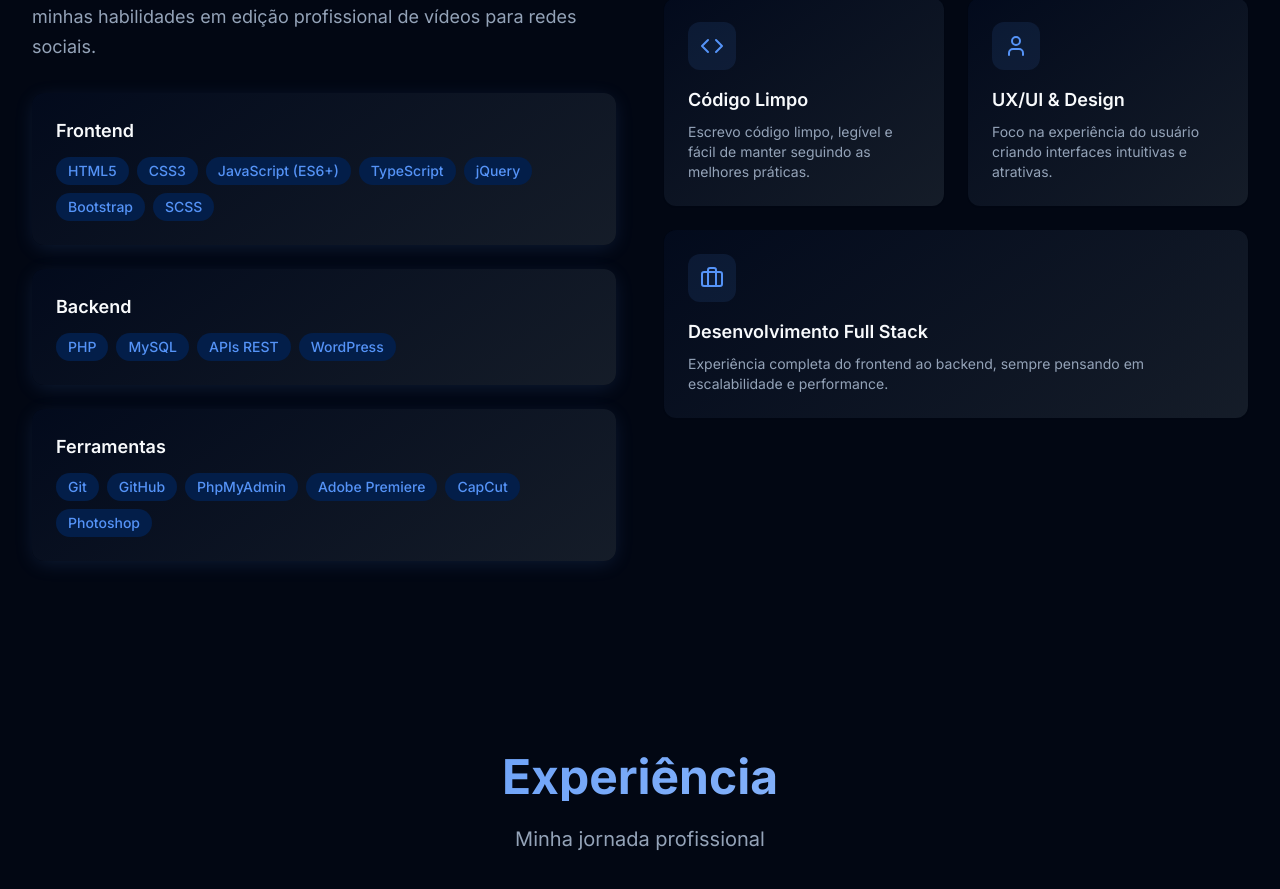
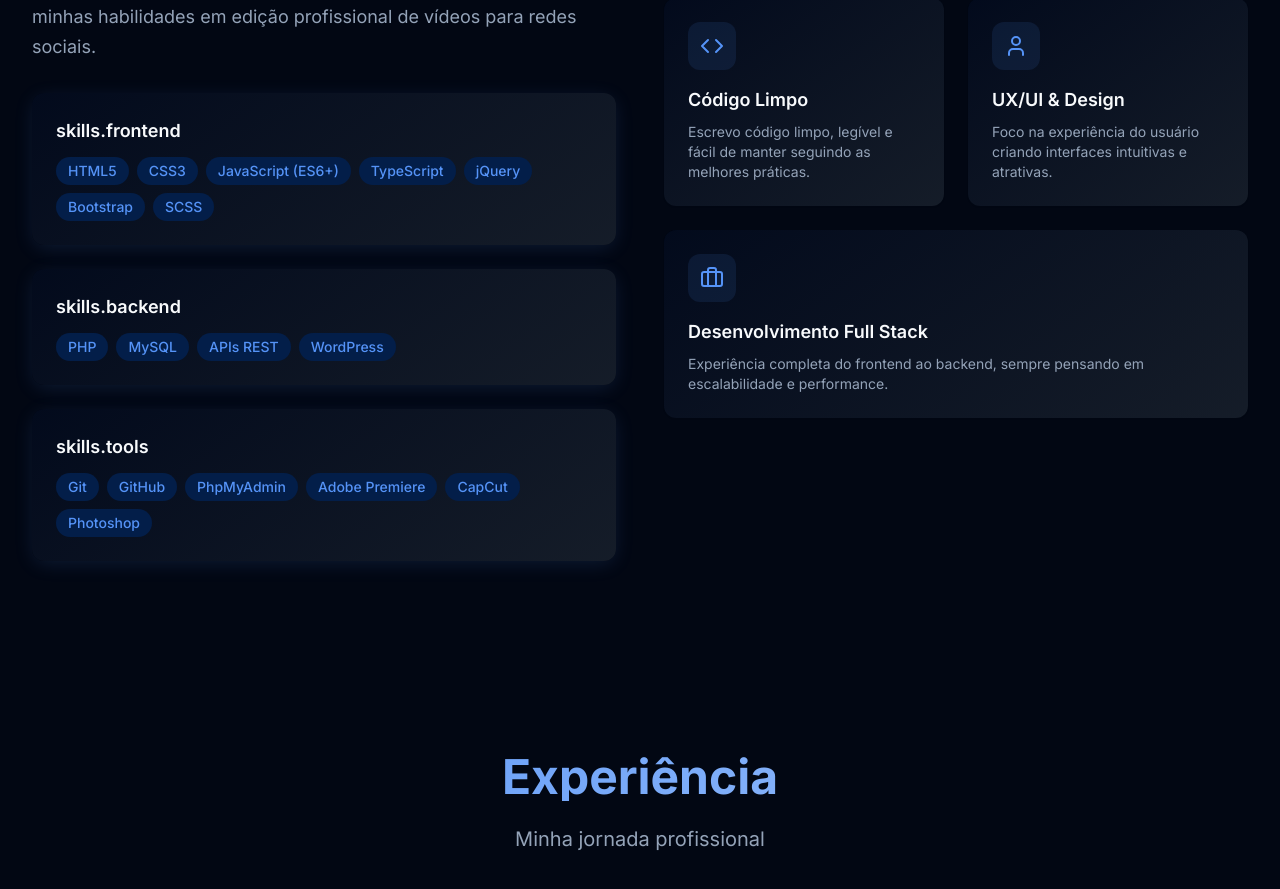
Before and after one commit to guilhermeTavo/Portfolio, a React (Vite) app: page / in a window 1280 px wide. Shown: the part 1204-2093 px from the top of the page. Built offline with nearby package versions, Linux system fonts and the light colour scheme.

Commit message:
Update About.tsx

```diff
--- a/src/components/About.tsx
+++ b/src/components/About.tsx
@@ -5,11 +5,12 @@ import { useLanguage } from "@/contexts/LanguageContext";
 const About = () => {
   const { t } = useLanguage();
 
-  const skills = [
-    { category: "Frontend", technologies: ["HTML5", "CSS3", "JavaScript (ES6+)", "TypeScript", "jQuery", "Bootstrap", "SCSS"] },
-    { category: "Backend", technologies: ["PHP", "MySQL", "APIs REST", "WordPress"] },
-    { category: "Ferramentas", technologies: ["Git", "GitHub", "PhpMyAdmin", "Adobe Premiere", "CapCut", "Photoshop"] },
-  ];
+ const skills = [
+  { category: "skills.frontend", technologies: ["HTML5", "CSS3", "JavaScript (ES6+)", "TypeScript", "jQuery", "Bootstrap", "SCSS"] },
+  { category: "skills.backend", technologies: ["PHP", "MySQL", "APIs REST", "WordPress"] },
+  { category: "skills.tools", technologies: ["Git", "GitHub", "PhpMyAdmin", "Adobe Premiere", "CapCut", "Photoshop"] },
+];
+
 
   return (
     <section id="about" className="section-padding bg-background">
```
